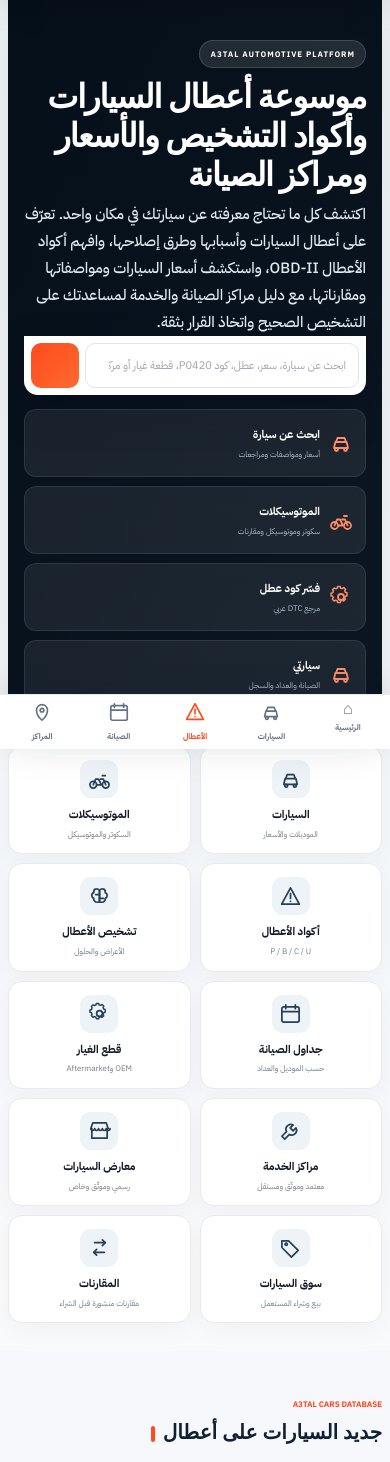
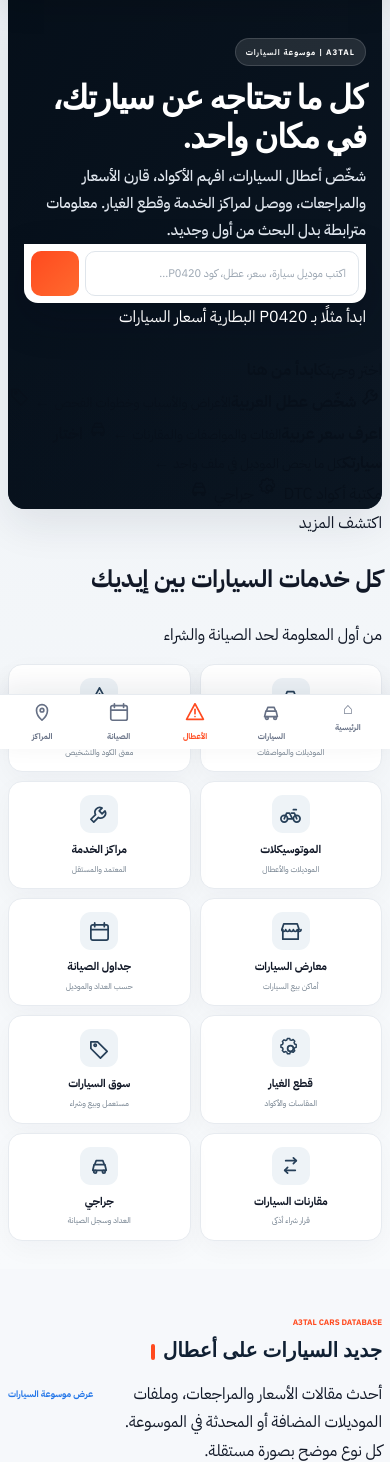
Before and after one commit to marwanile1-cyber/a3tal, a WordPress theme: template theme-source/a3tal-global/front-page.php in a window 390 px wide. Shown: the part 95-1557 px from the top of the page. Run offline with PHP 8.4 and a stand-in for WordPress, Linux system fonts and the light colour scheme; the site name, menu and one post (Sample post) are stand-ins, and other content is empty; some web fonts are replaced.

Commit message:
design(v3): new premium homepage hero, purposeful search journeys, 10 service routes, accessible mobile nav

```diff
--- a/theme-source/a3tal-global/front-page.php
+++ b/theme-source/a3tal-global/front-page.php
@@ -53,9 +53,10 @@ $showrooms=new WP_Query(['post_type'=>'a3_showroom','post_status'=>'publish','po
 ?>
 <main class="g-home g-home-platform">
 
-<section class="g-hero-section g-platform-home-hero">
+<!-- A3TAL-EXPERIENCE-V3-20261022: editorial-first, fast, accessible homepage hero -->
+<section class="g-hero-section g-platform-home-hero g-v3-intro" aria-labelledby="g-v3-main-title">
   <div class="g-wrap">
-    <div class="g-hero g-hero-platform">
+    <div class="g-hero g-hero-platform g-v3-hero">
       <?php if($hero_img_id): ?>
         <?php echo wp_get_attachment_image($hero_img_id,'large',false,[
           'class'=>'g-hero-bg',
@@ -66,36 +67,63 @@ $showrooms=new WP_Query(['post_type'=>'a3_showroom','post_status'=>'publish','po
           'sizes'=>'(max-width: 767px) 100vw, (max-width: 1280px) 92vw, 1240px',
         ]); ?>
       <?php endif; ?>
-      <div class="g-hero-content">
-        <span class="g-hero-eyebrow">A3TAL AUTOMOTIVE PLATFORM</span>
-        <h1>موسوعة أعطال السيارات وأكواد التشخيص والأسعار ومراكز الصيانة</h1>
-        <p>اكتشف كل ما تحتاج معرفته عن سيارتك في مكان واحد. تعرّف على أعطال السيارات وأسبابها وطرق إصلاحها، وافهم أكواد الأعطال OBD-II، واستكشف أسعار السيارات ومواصفاتها ومقارناتها، مع دليل مراكز الصيانة والخدمة لمساعدتك على التشخيص الصحيح واتخاذ القرار بثقة.</p>
-
-        <form class="g-hero-search g-universal-search" method="get" action="<?php echo esc_url(home_url('/')); ?>">
-          <div class="g-search-field"><?php echo a3g_icon('search'); ?><input type="search" name="s" placeholder="ابحث عن سيارة، سعر، عطل، كود P0420، قطعة غيار أو مركز خدمة..." aria-label="بحث شامل"></div>
-          <button type="submit" aria-label="البحث في موقع أعطال.كوم"><?php echo a3g_icon('search'); ?><span>بحث</span></button>
-        </form>
-
-        <div class="g-hero-action-row">
-          <a href="<?php echo esc_url(a3g_platform_link('a3_car','/cars/')); ?>"><?php echo a3g_icon('car'); ?><span><b>ابحث عن سيارة</b><small>أسعار ومواصفات ومراجعات</small></span></a>
-          <a href="<?php echo esc_url(a3g_platform_link('a3_motorcycle','/motorcycles/')); ?>"><?php echo a3g_icon('motorcycle'); ?><span><b>الموتوسيكلات</b><small>سكوتر وموتوسيكل ومقارنات</small></span></a>
-          <a href="<?php echo esc_url(a3g_platform_link('a3_dtc','/dtc/')); ?>"><?php echo a3g_icon('gear'); ?><span><b>فسّر كود عطل</b><small>مرجع DTC عربي</small></span></a>
-          <a href="<?php echo esc_url(home_url('/my-garage/')); ?>"><?php echo a3g_icon('car'); ?><span><b>سيارتي</b><small>الصيانة والعداد والسجل</small></span></a>
+      <div class="g-v3-hero-inner">
+        <div class="g-hero-content g-v3-hero-copy">
+          <span class="g-hero-eyebrow"><i aria-hidden="true"></i> A3TAL | موسوعة السيارات</span>
+          <h1 id="g-v3-main-title">كل ما تحتاجه عن <span>سيارتك، في مكان واحد.</span></h1>
+          <p class="g-v3-hero-lead">شخّص أعطال السيارات، افهم الأكواد، قارن الأسعار والمراجعات، ووصل لمراكز الخدمة وقطع الغيار. معلومات مترابطة بدل البحث من أول وجديد.</p>
+          <form class="g-hero-search g-universal-search g-v3-search" role="search" method="get" action="<?php echo esc_url(home_url('/')); ?>">
+            <label class="g-search-field" for="g-v3-site-search"><?php echo a3g_icon('search'); ?><input id="g-v3-site-search" type="search" name="s" autocomplete="off" placeholder="اكتب موديل سيارة، سعر، عطل، كود P0420..." aria-label="ابحث عن سيارة أو سعر أو عطل"></label>
+            <button type="submit"><?php echo a3g_icon('search'); ?><span>ابحث</span></button>
+          </form>
+          <div class="g-v3-search-examples" aria-label="عمليات بحث شائعة">
+            <span>ابدأ مثلًا بـ</span>
+            <a href="<?php echo esc_url(add_query_arg('s','P0420',home_url('/'))); ?>">P0420</a>
+            <a href="<?php echo esc_url(add_query_arg('s','بطارية السيارة',home_url('/'))); ?>">البطارية</a>
+            <a href="<?php echo esc_url(a3g_cat_link(374)); ?>">أسعار السيارات</a>
+          </div>
         </div>
+        <aside class="g-v3-hero-journeys" aria-label="اختر ما تبحث عنه">
+          <div class="g-v3-journeys-title"><span>اختر وجهتك</span><strong>ابدأ من هنا</strong></div>
+          <a class="g-v3-journey" href="<?php echo esc_url(a3g_cat_link(8)); ?>">
+            <span class="g-v3-journey-icon"><?php echo a3g_icon('wrench'); ?></span>
+            <span class="g-v3-journey-copy"><b>شخّص عطل العربية</b><small>الأعراض والأسباب وخطوات الفحص</small></span>
+            <span class="g-v3-journey-arrow" aria-hidden="true">←</span>
+          </a>
+          <a class="g-v3-journey" href="<?php echo esc_url(a3g_cat_link(374)); ?>">
+            <span class="g-v3-journey-icon"><?php echo a3g_icon('tag'); ?></span>
+            <span class="g-v3-journey-copy"><b>اعرف سعر عربية</b><small>الفئات والمواصفات والمقارنات</small></span>
+            <span class="g-v3-journey-arrow" aria-hidden="true">←</span>
+          </a>
+          <a class="g-v3-journey" href="<?php echo esc_url(a3g_platform_link('a3_car','/cars/')); ?>">
+            <span class="g-v3-journey-icon"><?php echo a3g_icon('car'); ?></span>
+            <span class="g-v3-journey-copy"><b>اختار سيارتك</b><small>كل ما يخص الموديل في ملف واحد</small></span>
+            <span class="g-v3-journey-arrow" aria-hidden="true">←</span>
+          </a>
+          <div class="g-v3-journeys-foot">
+            <a href="<?php echo esc_url(a3g_platform_link('a3_dtc','/dtc/')); ?>">مكتبة أكواد DTC <?php echo a3g_icon('gear'); ?></a>
+            <a href="<?php echo esc_url(home_url('/my-garage/')); ?>">جراجي <?php echo a3g_icon('car'); ?></a>
+          </div>
+        </aside>
       </div>
     </div>
-
-    <div class="g-platform-launcher">
-      <a href="<?php echo esc_url(a3g_platform_link('a3_car','/cars/')); ?>"><span class="g-launch-icon"><?php echo a3g_icon('car'); ?></span><b>السيارات</b><small>الموديلات والأسعار</small></a>
-      <a href="<?php echo esc_url(a3g_platform_link('a3_motorcycle','/motorcycles/')); ?>"><span class="g-launch-icon"><?php echo a3g_icon('motorcycle'); ?></span><b>الموتوسيكلات</b><small>السكوتر والموتوسيكل</small></a>
-      <a href="<?php echo esc_url(a3g_platform_link('a3_dtc','/dtc/')); ?>"><span class="g-launch-icon"><?php echo a3g_icon('warning'); ?></span><b>أكواد الأعطال</b><small>P / B / C / U</small></a>
-      <a href="<?php echo esc_url(a3g_cat_link(8)); ?>"><span class="g-launch-icon"><?php echo a3g_icon('brain'); ?></span><b>تشخيص الأعطال</b><small>الأعراض والحلول</small></a>
-      <a href="<?php echo esc_url(a3g_platform_link('a3_maintenance_plan','/maintenance-schedules/')); ?>"><span class="g-launch-icon"><?php echo a3g_icon('calendar'); ?></span><b>جداول الصيانة</b><small>حسب الموديل والعداد</small></a>
-      <a href="<?php echo esc_url(a3g_platform_link('a3_part','/parts/')); ?>"><span class="g-launch-icon"><?php echo a3g_icon('gear'); ?></span><b>قطع الغيار</b><small>OEM وAftermarket</small></a>
-      <a href="<?php echo esc_url(a3g_platform_link('a3_service_center','/service-centers/')); ?>"><span class="g-launch-icon"><?php echo a3g_icon('wrench'); ?></span><b>مراكز الخدمة</b><small>معتمد وموثّق ومستقل</small></a>
-      <a href="<?php echo esc_url(a3g_platform_link('a3_showroom','/car-showrooms/')); ?>"><span class="g-launch-icon"><?php echo a3g_icon('store'); ?></span><b>معارض السيارات</b><small>رسمي وموثّق وخاص</small></a>
-      <a href="<?php echo esc_url(a3g_platform_link('a3_listing','/cars-for-sale/')); ?>"><span class="g-launch-icon"><?php echo a3g_icon('tag'); ?></span><b>سوق السيارات</b><small>بيع وشراء المستعمل</small></a>
-      <a href="<?php echo esc_url(a3g_cat_link(21)); ?>"><span class="g-launch-icon"><?php echo a3g_icon('compare'); ?></span><b>المقارنات</b><small>مقارنات منشورة قبل الشراء</small></a>
+    <div class="g-v3-explorer" aria-label="استكشف أقسام أعطال">
+      <div class="g-v3-explorer-head">
+        <div><span>اكتشف المزيد</span><h2>كل خدمات السيارات بين إيديك</h2></div>
+        <span class="g-v3-explorer-note">من أول المعلومة لحد الصيانة والشراء</span>
+      </div>
+      <nav class="g-platform-launcher g-v3-launcher" aria-label="أقسام موسوعة أعطال">
+        <a href="<?php echo esc_url(a3g_platform_link('a3_car','/cars/')); ?>"><span class="g-launch-icon"><?php echo a3g_icon('car'); ?></span><b>موسوعة السيارات</b><small>الموديلات والمواصفات</small></a>
+        <a href="<?php echo esc_url(a3g_platform_link('a3_dtc','/dtc/')); ?>"><span class="g-launch-icon"><?php echo a3g_icon('warning'); ?></span><b>أكواد الأعطال</b><small>معنى الكود والتشخيص</small></a>
+        <a href="<?php echo esc_url(a3g_platform_link('a3_motorcycle','/motorcycles/')); ?>"><span class="g-launch-icon"><?php echo a3g_icon('motorcycle'); ?></span><b>الموتوسيكلات</b><small>الموديلات والأعطال</small></a>
+        <a href="<?php echo esc_url(a3g_platform_link('a3_service_center','/service-centers/')); ?>"><span class="g-launch-icon"><?php echo a3g_icon('wrench'); ?></span><b>مراكز الخدمة</b><small>المعتمد والمستقل</small></a>
+        <a href="<?php echo esc_url(a3g_platform_link('a3_showroom','/car-showrooms/')); ?>"><span class="g-launch-icon"><?php echo a3g_icon('store'); ?></span><b>معارض السيارات</b><small>أماكن بيع السيارات</small></a>
+        <a href="<?php echo esc_url(a3g_platform_link('a3_maintenance_plan','/maintenance-schedules/')); ?>"><span class="g-launch-icon"><?php echo a3g_icon('calendar'); ?></span><b>جداول الصيانة</b><small>حسب العداد والموديل</small></a>
+        <a href="<?php echo esc_url(a3g_platform_link('a3_part','/parts/')); ?>"><span class="g-launch-icon"><?php echo a3g_icon('gear'); ?></span><b>قطع الغيار</b><small>المقاسات والأكواد</small></a>
+        <a href="<?php echo esc_url(a3g_platform_link('a3_listing','/cars-for-sale/')); ?>"><span class="g-launch-icon"><?php echo a3g_icon('tag'); ?></span><b>سوق السيارات</b><small>مستعمل وبيع وشراء</small></a>
+        <a href="<?php echo esc_url(a3g_cat_link(21)); ?>"><span class="g-launch-icon"><?php echo a3g_icon('compare'); ?></span><b>مقارنات السيارات</b><small>قرار شراء أذكى</small></a>
+        <a href="<?php echo esc_url(home_url('/my-garage/')); ?>"><span class="g-launch-icon"><?php echo a3g_icon('car'); ?></span><b>جراجي</b><small>العداد وسجل الصيانة</small></a>
+      </nav>
     </div>
   </div>
 </section>
@@ -306,5 +334,13 @@ $showrooms=new WP_Query(['post_type'=>'a3_showroom','post_status'=>'publish','po
   </div>
 </section>
 
+<nav class="g-v3-mobile-dock" aria-label="التنقل السريع على الجوال">
+  <a href="<?php echo esc_url(home_url('/')); ?>" aria-current="page"><?php echo a3g_icon('car'); ?><span>الرئيسية</span></a>
+  <a href="<?php echo esc_url(a3g_cat_link(8)); ?>"><?php echo a3g_icon('wrench'); ?><span>الأعطال</span></a>
+  <a href="<?php echo esc_url(a3g_platform_link('a3_car','/cars/')); ?>"><?php echo a3g_icon('car'); ?><span>السيارات</span></a>
+  <a href="<?php echo esc_url(a3g_cat_link(374)); ?>"><?php echo a3g_icon('tag'); ?><span>الأسعار</span></a>
+  <a href="<?php echo esc_url(a3g_platform_link('a3_service_center','/service-centers/')); ?>"><?php echo a3g_icon('pin'); ?><span>الخدمات</span></a>
+</nav>
+
 </main>
 <?php get_footer(); ?>
```
